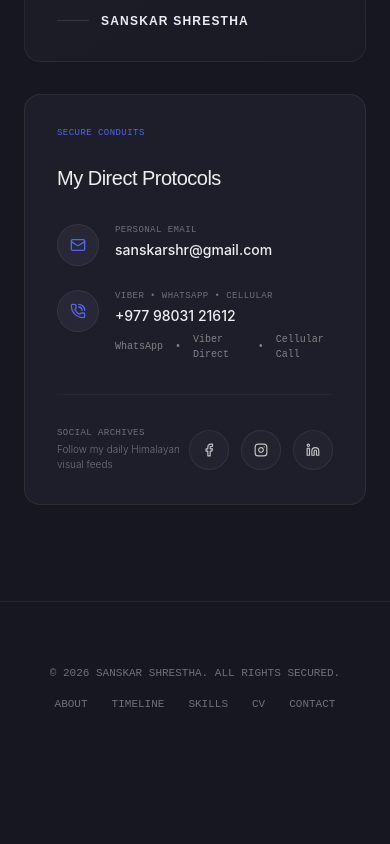
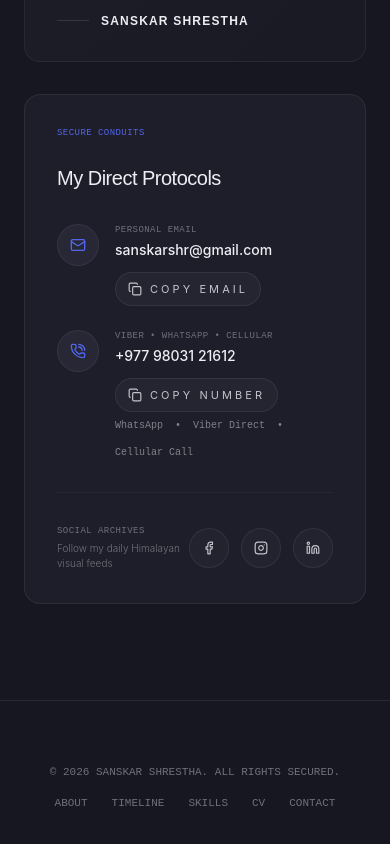
Before and after one commit to sanskarsth/sanskarsth, a React (Vite) app: page / in a window 390 px wide. Shown: the part 8083-8927 px from the top of the page. Before the commit the page ends 8859 px from the top, so only its background shows below. Built offline with nearby package versions, Linux system fonts and the light colour scheme; no server answers; the database is empty; a web font is replaced by a local one.

Commit message:
Add copy buttons for email and phone; use browser-friendly email behavior on desktop

```diff
--- a/src/components/Contact.tsx
+++ b/src/components/Contact.tsx
@@ -1,8 +1,42 @@
-import React from 'react';
+import React, { useState } from 'react';
 import { motion } from 'motion/react';
-import { Mail, PhoneCall, Instagram, Facebook, Linkedin, ArrowUpRight } from 'lucide-react';
+import { Mail, PhoneCall, Instagram, Facebook, Linkedin, Copy, CheckCircle } from 'lucide-react';
 
 export default function Contact() {
+  const [copiedText, setCopiedText] = useState('');
+  const email = 'sanskarshr@gmail.com';
+  const phone = '+977 98031 21612';
+  const isMobile = typeof navigator !== 'undefined' && /Mobi|Android|iPhone|iPad|iPod|Windows Phone|webOS/i.test(navigator.userAgent);
+
+  const copyToClipboard = async (value: string, label: string) => {
+    try {
+      await navigator.clipboard.writeText(value);
+      setCopiedText(`${label} copied`);
+      window.setTimeout(() => setCopiedText(''), 2500);
+    } catch {
+      setCopiedText(`Unable to copy ${label.toLowerCase()}`);
+      window.setTimeout(() => setCopiedText(''), 2500);
+    }
+  };
+
+  const handleEmailClick = (event: React.MouseEvent<HTMLButtonElement>) => {
+    event.preventDefault();
+    if (isMobile) {
+      window.location.href = `mailto:${email}`;
+    } else {
+      window.open(`https://mail.google.com/mail/?view=cm&to=${encodeURIComponent(email)}`, '_blank');
+    }
+  };
+
+  const handlePhoneClick = (event: React.MouseEvent<HTMLButtonElement>) => {
+    event.preventDefault();
+    if (isMobile) {
+      window.location.href = `https://wa.me/${phone.replace(/[^\d+]/g, '')}`;
+    } else {
+      copyToClipboard(phone, 'Phone number');
+    }
+  };
+
   return (
     <section
       id="contact"
@@ -74,17 +108,27 @@ export default function Contact() {
                   <div className="p-3 bg-graphite rounded-full border border-lead/20 text-[#5266eb] flex-shrink-0">
                     <Mail className="w-4 h-4" />
                   </div>
-                  <div>
+                  <div className="w-full">
                     <span className="block font-mono text-[9px] uppercase tracking-wider text-lead">
                       PERSONAL EMAIL
                     </span>
-                    <a
-                      id="direct-email-anchor"
-                      href="mailto:sanskarshr@gmail.com"
-                      className="block font-sans text-sm md:text-base font-medium text-starlight hover:text-[#5266eb] mt-0.5 transition-colors break-all"
-                    >
-                      sanskarshr@gmail.com
-                    </a>
+                    <div className="mt-0.5 flex flex-wrap items-center gap-3">
+                      <button
+                        type="button"
+                        onClick={handleEmailClick}
+                        className="font-sans text-sm md:text-base font-medium text-starlight hover:text-[#5266eb] transition-colors"
+                      >
+                        {email}
+                      </button>
+                      <button
+                        type="button"
+                        onClick={() => copyToClipboard(email, 'Email')}
+                        className="inline-flex items-center gap-2 rounded-full border border-lead/20 bg-graphite/80 px-3 py-2 text-[11px] uppercase tracking-[0.28em] text-silver hover:bg-[#5266eb]/10 hover:text-[#5266eb] transition-all duration-200"
+                      >
+                        <Copy className="w-3.5 h-3.5" />
+                        Copy Email
+                      </button>
+                    </div>
                   </div>
                 </div>
 
@@ -93,22 +137,30 @@ export default function Contact() {
                   <div className="p-3 bg-graphite rounded-full border border-lead/20 text-[#5266eb] flex-shrink-0">
                     <PhoneCall className="w-4 h-4" />
                   </div>
-                  <div>
+                  <div className="w-full">
                     <span className="block font-mono text-[9px] uppercase tracking-wider text-lead">
                       VIBER • WHATSAPP • CELLULAR
                     </span>
-                    <a
-                      id="direct-phone-anchor"
-                      href="https://wa.me/9779803121612"
-                      target="_blank"
-                      rel="noopener noreferrer"
-                      className="block font-sans text-sm md:text-base font-medium text-starlight hover:text-[#5266eb] mt-0.5 transition-colors"
-                    >
-                      +977 98031 21612
-                    </a>
+                    <div className="mt-0.5 flex flex-wrap items-center gap-3">
+                      <button
+                        type="button"
+                        onClick={handlePhoneClick}
+                        className="font-sans text-sm md:text-base font-medium text-starlight hover:text-[#5266eb] transition-colors"
+                      >
+                        {phone}
+                      </button>
+                      <button
+                        type="button"
+                        onClick={() => copyToClipboard(phone, 'Phone number')}
+                        className="inline-flex items-center gap-2 rounded-full border border-lead/20 bg-graphite/80 px-3 py-2 text-[11px] uppercase tracking-[0.28em] text-silver hover:bg-[#5266eb]/10 hover:text-[#5266eb] transition-all duration-200"
+                      >
+                        <Copy className="w-3.5 h-3.5" />
+                        Copy Number
+                      </button>
+                    </div>
 
                     {/* Action links */}
-                    <div className="flex items-center space-x-3 text-[10px] font-mono text-silver/60 mt-1.5">
+                    <div className="flex items-center flex-wrap gap-3 text-[10px] font-mono text-silver/60 mt-1.5">
                       <a
                         href="https://wa.me/9779803121612"
                         target="_blank"
@@ -136,6 +188,12 @@ export default function Contact() {
                 </div>
 
               </div>
+              {copiedText ? (
+                <div className="mt-4 inline-flex items-center gap-2 rounded-full bg-[#5266eb]/10 px-3 py-2 text-[11px] font-mono uppercase tracking-[0.28em] text-[#5266eb]">
+                  <CheckCircle className="w-3.5 h-3.5" />
+                  {copiedText}
+                </div>
+              ) : null}
             </div>
 
             {/* Social Networks footer alignment */}
```
